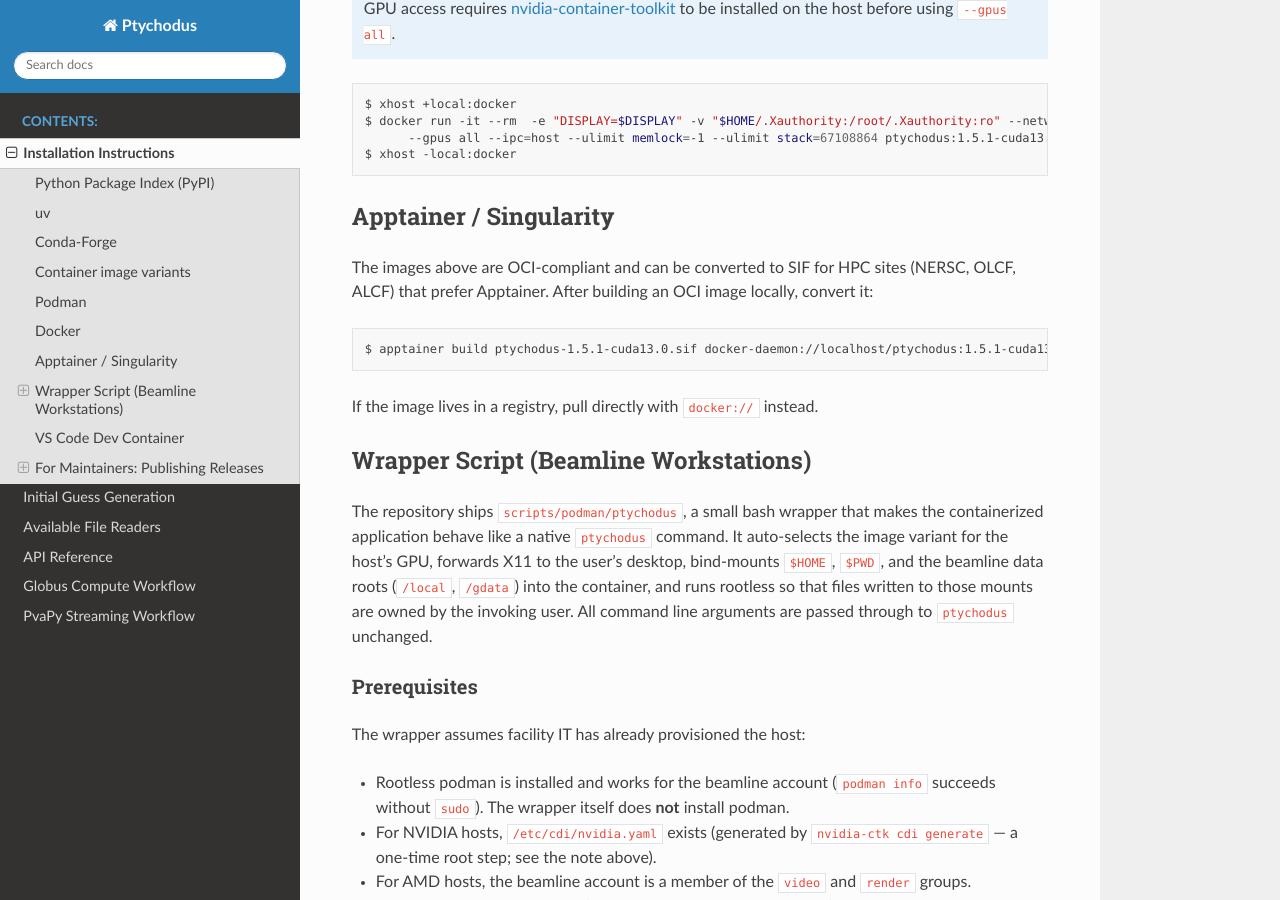
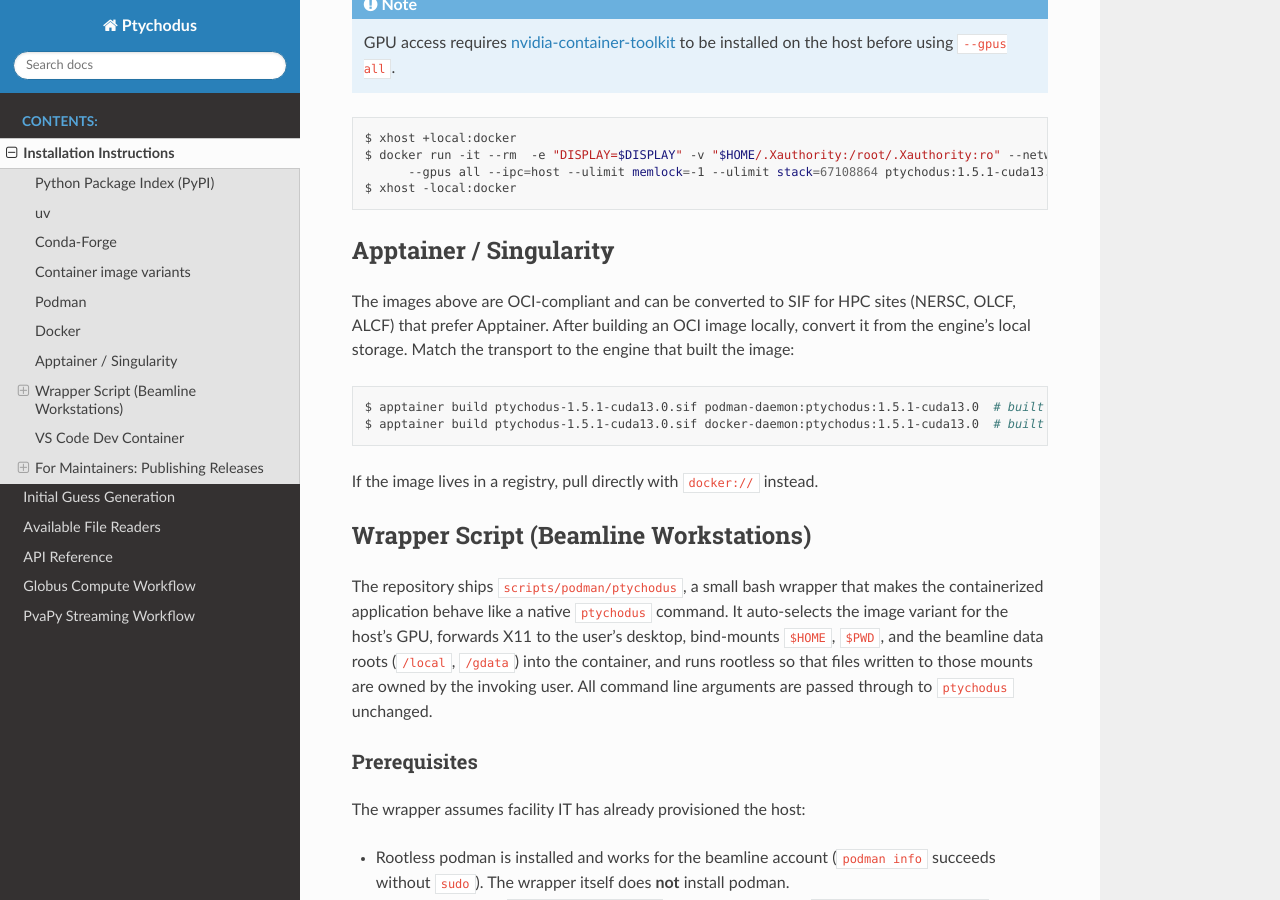
Before and after one commit to AdvancedPhotonSource/ptychodus, a Sphinx documentation site: the page built from docs/source/getting_started.md, in a window 1280 px wide and 900 px high, scrolled down 3133 px. Built offline with Sphinx 7.4.7 and the Read the Docs theme 3.1.0, drawn with Linux system fonts in a browser that asks for light colours; some of the changed text lies outside the part shown.

Commit message:
docs: align container docs with scripts/podman/build workflow
Co-Authored-By: Claude Opus 4.7 (1M context) <noreply@anthropic.com>

````diff
--- a/docs/source/getting_started.md
+++ b/docs/source/getting_started.md
@@ -73,6 +73,7 @@ The repository ships one Dockerfile per accelerator family. Pick the variant tha
 | `Dockerfile.cuda` | NVIDIA GPUs (e.g. ALCF Polaris, NERSC Perlmutter); CUDA minor version is a build ARG |
 | `Dockerfile.rocm` | AMD GPUs (e.g. OLCF Frontier); ROCm is a build ARG |
 | `Dockerfile.xpu` | Intel XPU (e.g. ALCF Aurora); base tag is a build ARG |
+| `Dockerfile.dectris` | Ubuntu 24.04 + PtychoPINN alongside ptychi, for Dectris detector workstations; installs from PyPI (not the checkout) and is outside `scripts/podman/build` |
 
 The GPU files default to recent versions and expose `--build-arg` knobs to switch:
 
@@ -143,10 +144,11 @@ $ xhost -local:docker
 
 ## Apptainer / Singularity
 
-The images above are OCI-compliant and can be converted to SIF for HPC sites (NERSC, OLCF, ALCF) that prefer Apptainer. After building an OCI image locally, convert it:
+The images above are OCI-compliant and can be converted to SIF for HPC sites (NERSC, OLCF, ALCF) that prefer Apptainer. After building an OCI image locally, convert it from the engine's local storage. Match the transport to the engine that built the image:
 
 ```sh
-$ apptainer build ptychodus-1.5.1-cuda13.0.sif docker-daemon://localhost/ptychodus:1.5.1-cuda13.0
+$ apptainer build ptychodus-1.5.1-cuda13.0.sif podman-daemon:ptychodus:1.5.1-cuda13.0  # built with podman
+$ apptainer build ptychodus-1.5.1-cuda13.0.sif docker-daemon:ptychodus:1.5.1-cuda13.0  # built with docker
 ```
 
 If the image lives in a registry, pull directly with `docker://` instead.
````
Also changed, not shown: CLAUDE.md (+1 -1 lines).
